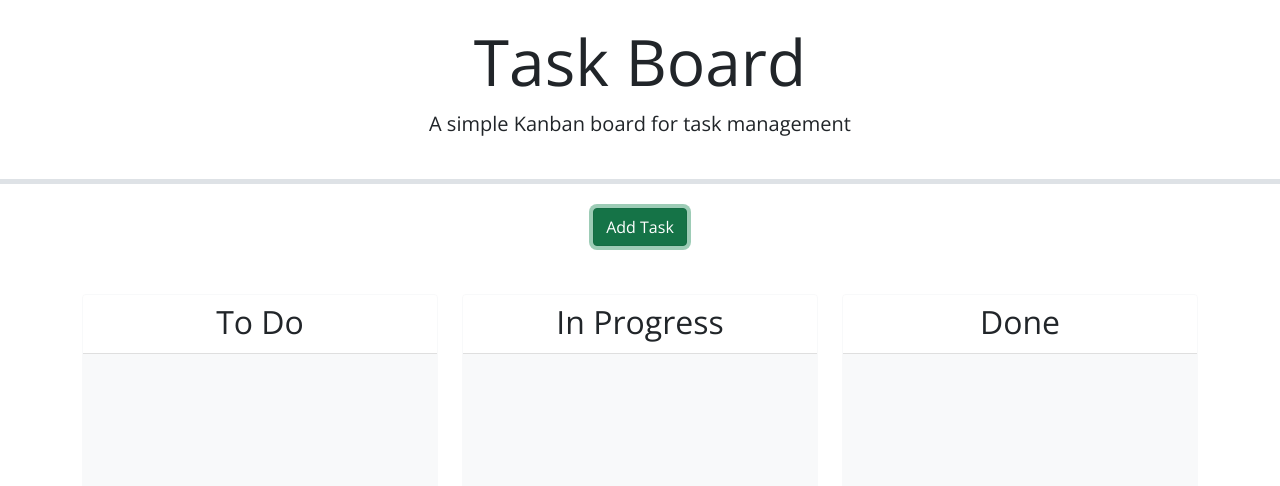
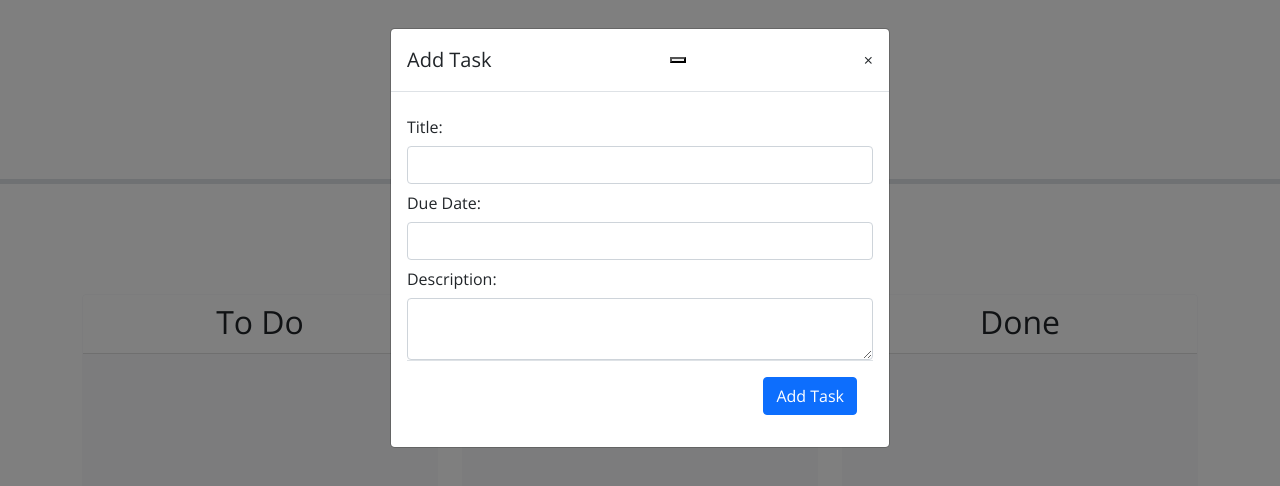
Before and after one commit to JLH-Owner/task-list-2024, a plain HTML site: page index.html in a window 1280 px wide. Both pictures are taken after a click on the button "Add Task". Drawn offline with nearby package versions, Linux system fonts and the light colour scheme.

Commit message:
added modal for task list and javascript for the function

```diff
--- a/assets/js/script.js
+++ b/assets/js/script.js
@@ -1,6 +1,6 @@
 // Retrieve tasks and nextId from localStorage
-let taskList = JSON.parse(localStorage.getItem("tasks"));
-let nextId = JSON.parse(localStorage.getItem("nextId"));
+let taskList = JSON.parse(localStorage.getItem("tasks")) ?? [];
+let nextId = JSON.parse(localStorage.getItem("nextId")) ?? 1;
 
 // TODO: create a function to generate a unique task id
 function generateTaskId() {
@@ -33,9 +33,21 @@ function renderTaskList() {
 
 // TODO: create a function to handle adding a new task
 function handleAddTask(event) {
+  event.preventDefault();
+
+
   // create a new task object
+  const task = {
+    title: $('#title').val().trim(),
+    dueDate: $('#dueDate').val().trim(),
+    description: $('#description').val().trim(),
+  };
 
+  console.log('ADD', task);
   // add the new task to the taskList save and render
+  taskList.push(task);
+
+  localStorage.setItem('tasks', JSON.stringify(taskList));
 }
 
 // TODO: create a function to handle deleting a task
@@ -57,10 +69,17 @@ function handleDrop(event, ui) {
 // TODO: when the page loads, render the task list, add event listeners, make lanes droppable, and make the due date field a date picker
 $(document).ready(function () {
   // render the task list
-
+  renderTaskList();
   // add event listener
-
+  $("#add").on("click", handleAddTask);
   // make lanes droppable
-
+  $(".lane").droppable({
+    drop: function (event, ui) {
+      $(this).addClass("ui-state-highlight")
+    }
+  });
   // make due date field a date picker
+  $(function () {
+    $("#dueDate").datepicker();
+  });
 });
--- a/index.html
+++ b/index.html
@@ -24,6 +24,7 @@
     <div class="text-center mb-5">
       <button class="btn btn-success" data-bs-toggle="modal" data-bs-target="#formModal">Add Task</button>
     </div>
+
     <!-- Todo: Create a modal with a form to add tasks -->
     <div class="row swim-lanes text-center justify-content-between">
       <div class="col-12 col-lg-4 d-flex">
@@ -59,6 +60,38 @@
     </div>
   </div>
 
+  <div class="modal fade" id="formModal" tabindex="-1" aria-hidden="true">
+    <div class="modal-dialog" role="document">
+      <div class="modal-content">
+        <div class="modal-header">
+          <h5 class="modal-title" id="exampleModalLabel">Add Task</h5>
+          <button type="button" class="close" data-dismiss="modal" aria-label="Close"></button>
+          <span aria-hidden="true">&times;</span>
+          </button>
+        </div>
+        <div class="modal-body">
+          <form>
+            <div class="form-group">
+              <label for="title" class="col-form-label">Title:</label>
+              <input type="text" class="form-control" id="title" name="title">
+            </div>
+            <div class="form-group">
+              <label for="dueDate" class="col-form-label">Due Date:</label>
+              <input type="text" class="form-control" id="dueDate" name="dueDate">
+            </div>
+            <div class="form-group">
+              <label for="description" class="col-form-label">Description:</label>
+              <textarea class="form-control" id="description" name="description"></textarea>
+            </div>
+          </form>
+          <div class="modal-footer">
+            <button id="add" type="button" class="btn btn-primary">Add Task</button>
+          </div>
+        </div>
+      </div>
+    </div>
+  </div>
+
   <script src="https://cdn.jsdelivr.net/npm/bootstrap@5.1.3/dist/js/bootstrap.bundle.min.js"
     integrity="sha384-ka7Sk0Gln4gmtz2MlQnikT1wXgYsOg+OMhuP+IlRH9sENBO0LRn5q+8nbTov4+1p"
     crossorigin="anonymous"></script>
```
Lines whose indentation alone changed are shown as unchanged.
